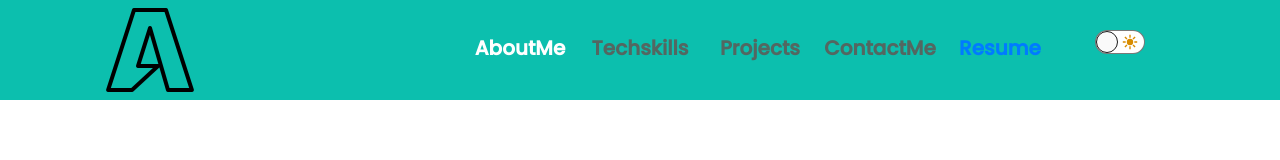
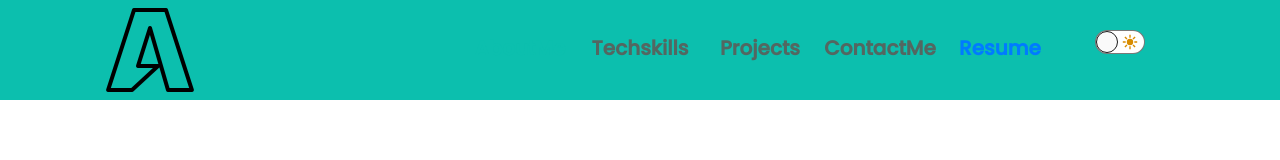
Before and after one commit to Eunnylans/Eunice_Portfolio, a React (Create React App) app: page / in a window 1280 px wide. In both pictures the pointer is over the link "AboutMe". Shown: the top 160 px of the page. Built offline with nearby package versions, Linux system fonts and the light colour scheme; a web font is replaced by a local one.

Commit message:
Updating About & Navbar Components

```diff
--- a/src/Components/AboutMe.js
+++ b/src/Components/AboutMe.js
@@ -192,11 +192,13 @@ const Aboutme = () => {
                 Contact
               </LinkScroll>{" "}
             </button>
-            <a href={CV} download={CV} alt="My-Resume">
+
               <button className={`highlighted-btn ${fadeIn ? "fadeIn" : null}`}>
+              <a href={CV} download={CV} alt="My-Resume">
                 Resume
+                </a>
               </button>
-            </a>
+
           </div>
         </div>
         <div className="profile-picture">
--- a/src/styles/components/_navbar.scss
+++ b/src/styles/components/_navbar.scss
@@ -54,7 +54,7 @@
 
         &-active,
         &:hover {
-          color: $white;
+          color: $aqua;
           font-weight: 700;
         }
 
@@ -82,7 +82,7 @@
         .nav-link-resume {
           &-active,
           &:hover {
-            color: $darkgray;
+            color: $aqua;
             font-weight: 700;
           }
 
```
